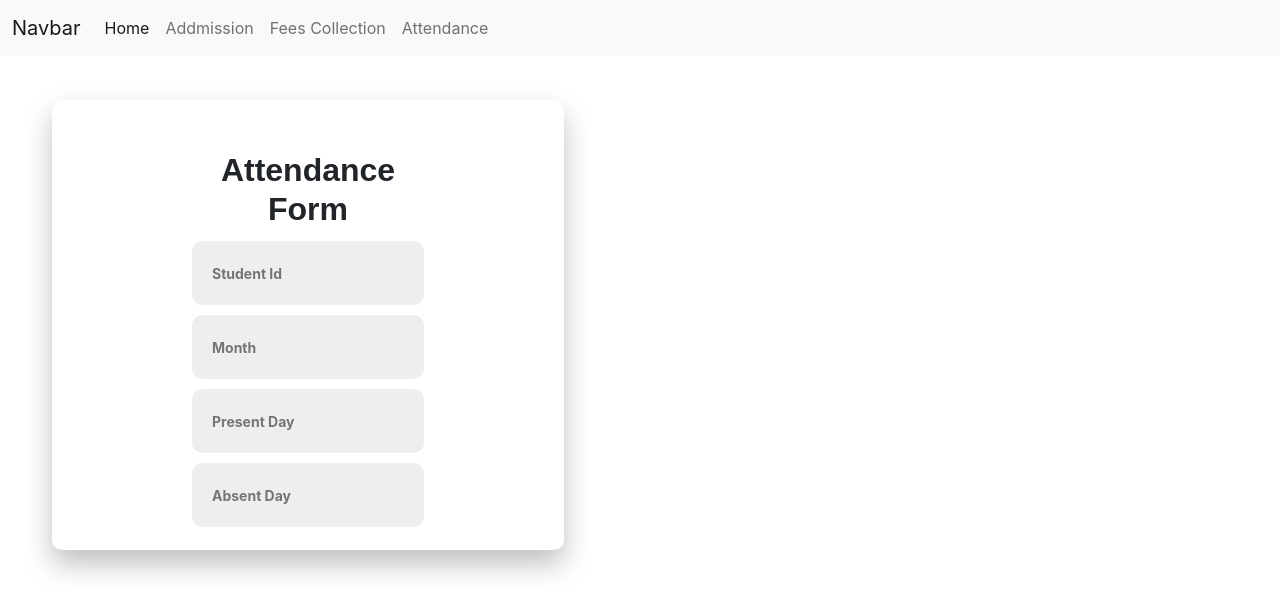
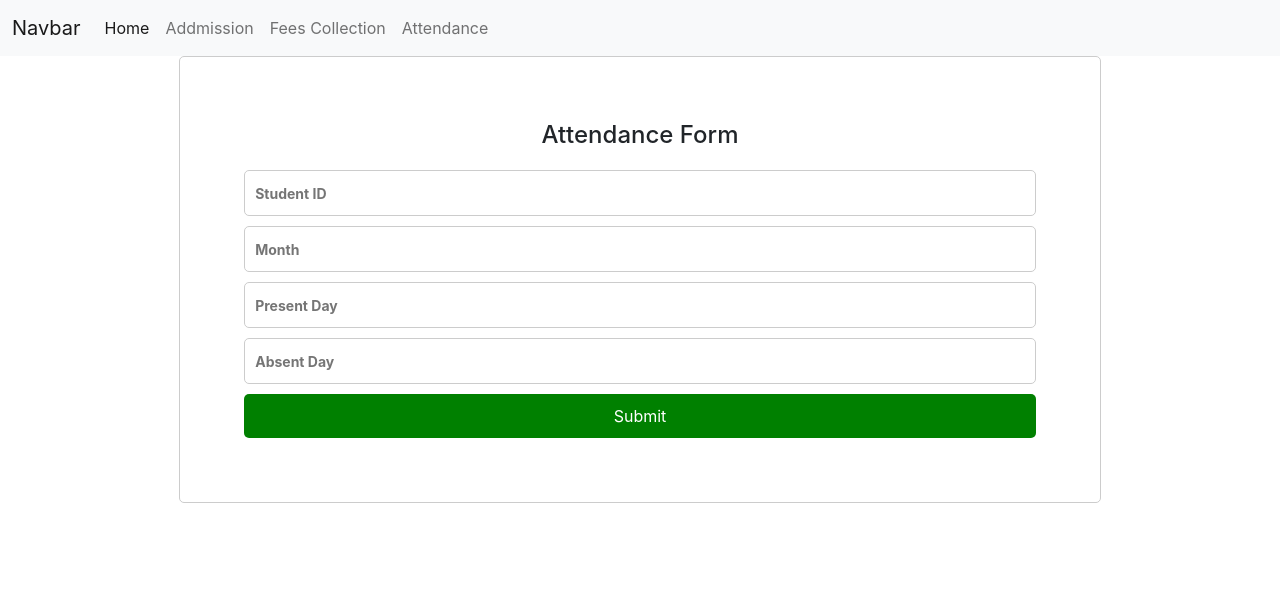
Before and after one commit to abhishektout/SMS_Frontend, a React (Create React App) app: page /attendance in a window 1280 px wide. Shown: the top 614 px of the page. Built offline with nearby package versions, Linux system fonts and the light colour scheme.

Commit message:
finaly submit code

```diff
--- a/src/App.js
+++ b/src/App.js
@@ -5,14 +5,10 @@ import { Route, Router, Routes } from 'react-router-dom';
 import Home from './Home/home';
 import { Attendance } from './attendance/attendance';
 import { Admin } from './admin/admin';
-
-
 function App() {
   return <>
-      {/* <Admin/> */}
       <Routes>
       <Route path='/' element={<Admin/>}/>
-
       <Route path='/home' element={<Home/>}/>
       <Route path='/addmission' element={<AdmissionProcess/>}/>
       <Route path='/fees' element={<FeesCOllection/>}/>
--- a/src/admission/Style.css
+++ b/src/admission/Style.css
@@ -3,7 +3,7 @@
     font-weight: bold;
 }
 input::placeholder {
-font-size: 14px; /* Adjust the font size as needed */
+font-size: 14px;
 font-weight: bold;
 }
 label{
--- a/src/attendance/attendance.css
+++ /dev/null
@@ -1,52 +0,0 @@
-.main-div{
-    height: auto;
-    width: auto;
-    background-color: #ffffff;
-     position: absolute;
-     display: flex;
-     justify-content: center ;
-     align-items: center;
-}
-.row1{
-    text-align: center;
-    align-items: center;
-    background-color: #fff;
-    border-radius: 10px;
-    box-shadow: 0 14px 28px rgba(0,0,0,0.25),
-                0 10px rgba(0,0,0,0);
-    position: relative;
-    overflow: hidden;
-    width: 100%;
-    justify-content: center;
-    height: 630px;
-}
-#heading{
-    margin-top: 4vw;
-    font-family: 'Montserrat',sans-serif;
-    font-weight: 800;
-}
-
-.btn-success1{
-    font-size: 15px;
-    letter-spacing: 1px;
-    margin-top: 2vw;
-    height: 50px;
-    width: 100%;
-    border-radius: 10px;
-
-}
-.input1{
-    background-color: #eee;
-     border: none;
-   padding: 20px;
-    margin: 5px 0;
-    width: 100%;
-    border-radius: 10px;
-}
-.container1{
-    width: 100%;
-    justify-content: center;
-    align-items: center;
-    margin-top: -20px;
-    padding: 5vw;
-}
--- a/src/attendance/attendance.js
+++ b/src/attendance/attendance.js
@@ -1,51 +1,143 @@
 import { useState } from "react";
-import "./attendance.css";
 import axios from "axios";
 import { ToastContainer, toast } from "react-toastify";
 import 'react-toastify/dist/ReactToastify.css';
 import api from "../WebApi/api";
 import Navbaar from "../Navbar/navbar";
 
-export function Attendance(){
-    const [stdId,setStdId] = useState("");
-    const [month,setMonth] = useState("");
-    const [present,setPresent] = useState("");
-    const [absent,setAbsent] = useState("");
+<style>
+    .container1{
+    }
+</style>
 
-    const submitForm = async (event) =>{
+export function Attendance() {
+    const [stdId, setStdId] = useState("");
+    const [month, setMonth] = useState("");
+    const [present, setPresent] = useState("");
+    const [absent, setAbsent] = useState("");
+    const submitForm = async (event) => {
         event.preventDefault();
-        try{
-            let response = await axios.post(api.URL_S+api.STUDENT_ATTENDANCE,{stdId,month,presentDay:present,absentDay:absent,totalDay:present*1+absent*1})
-            if(response.data.status){
+        try {
+            let response = await axios.post(api.URL_S + api.STUDENT_ATTENDANCE, { stdId, month, presentDay: present, absentDay: absent, totalDay: present * 1 + absent * 1 })
+            if (response.data.status) {
                 toast.success("Attendace send successfully....");
-                window.reload();
             }
-            else{
-                return response.status(500).json({message:"Internal server error",status:false});
+            else {
+                return response.status(500).json({ message: "Internal server error", status: false });
             }
-            }catch(err){
-                toast.error("Something went wrong....");
-            }
+        } catch (err) {
+            toast.error("Something went wrong....");
+        }
     }
-
-    return<>
-    <ToastContainer/>
-    <Navbaar/>
-            <div className="main-div">
-                <div className="container container1">
-                     <div className="row row1">
-                          <div className="col-6">
-                                <form onSubmit={submitForm} >
-                                    <h2 id="heading">Attendance Form</h2>
-                                    <input className=" input1" onChange={(event)=>setStdId(event.target.value)}  type="text mt-2" required placeholder="Student Id" />
-                                    <input className=" input1" onChange={(event)=>setMonth(event.target.value)}  type="text" required placeholder="Month"/>
-                                    <input className=" input1" onChange={(event)=>setPresent(event.target.value)}   min={1} max={26} type="text" required placeholder="Present Day" />
-                                    <input className=" input1" onChange={(event)=>setAbsent(event.target.value)} min={1} max={26} type="text" required placeholder="Absent Day" />
-                                    <button className="btn btn-success btn-success1" type="submit">Submit</button>
-                                </form>
-                          </div>
-                     </div>
+    return <>
+        <ToastContainer />
+        <Navbaar />
+        <div style={{ display: 'flex', justifyContent: 'center', alignItems: 'center',paddingLeft:"14vw",paddingRight:"14vw" }}>
+            <div
+                className="container"
+                style={{
+                    border: '1px solid #ccc',
+                    borderRadius: '5px',
+                    padding: '5vw',
+                    maxWidth: '100%',
+                    margin: '0 auto',
+                }}
+            >
+                <div className="row">
+                    <div className="col-12">
+                        <form onSubmit={submitForm}>
+                            <h2
+                                style={{
+                                    textAlign: 'center',
+                                    marginBottom: '20px',
+                                    fontSize: '24px',
+                                }}
+                            >
+                                Attendance Form
+                            </h2>
+                            <div style={{ marginBottom: '10px' }}>
+                                <input
+                                    className="input"
+                                    onChange={(event) => setStdId(event.target.value)}
+                                    type="text"
+                                    style={{
+                                        width: '100%',
+                                        padding: '10px',
+                                        borderRadius: '5px',
+                                        border: '1px solid #ccc',
+                                    }}
+                                    required
+                                    placeholder="Student ID"
+                                />
+                            </div>
+                            <div style={{ marginBottom: '10px' }}>
+                                <input
+                                    className="input"
+                                    onChange={(event) => setMonth(event.target.value)}
+                                    type="text"
+                                    style={{
+                                        width: '100%',
+                                        padding: '10px',
+                                        borderRadius: '5px',
+                                        border: '1px solid #ccc',
+                                    }}
+                                    required
+                                    placeholder="Month"
+                                />
+                            </div>
+                            <div style={{ marginBottom: '10px' }}>
+                                <input
+                                    className="input"
+                                    onChange={(event) => setPresent(event.target.value)}
+                                    min={1}
+                                    max={26}
+                                    type="text"
+                                    style={{
+                                        width: '100%',
+                                        padding: '10px',
+                                        borderRadius: '5px',
+                                        border: '1px solid #ccc',
+                                    }}
+                                    required
+                                    placeholder="Present Day"
+                                />
+                            </div>
+                            <div style={{ marginBottom: '10px' }}>
+                                <input
+                                    className="input"
+                                    onChange={(event) => setAbsent(event.target.value)}
+                                    min={1}
+                                    max={26}
+                                    type="text"
+                                    style={{
+                                        width: '100%',
+                                        padding: '10px',
+                                        borderRadius: '5px',
+                                        border: '1px solid #ccc',
+                                    }}
+                                    required
+                                    placeholder="Absent Day"
+                                />
+                            </div>
+                            <button
+                                className="btn btn-success "
+                                type="submit"
+                                style={{
+                                    width: '100%',
+                                    padding: '10px',
+                                    backgroundColor: 'green',
+                                    color: 'white',
+                                    border: 'none',
+                                    borderRadius: '5px',
+                                }}
+                            >
+                                Submit
+                            </button>
+                        </form>
+                    </div>
                 </div>
             </div>
+        </div>
+
     </>
 }
```
Also changed, not shown: src/FeesCollect/fees_collect.js (+26 -49 lines), src/admission/AdmissionProcess.js (+24 -70 lines).
